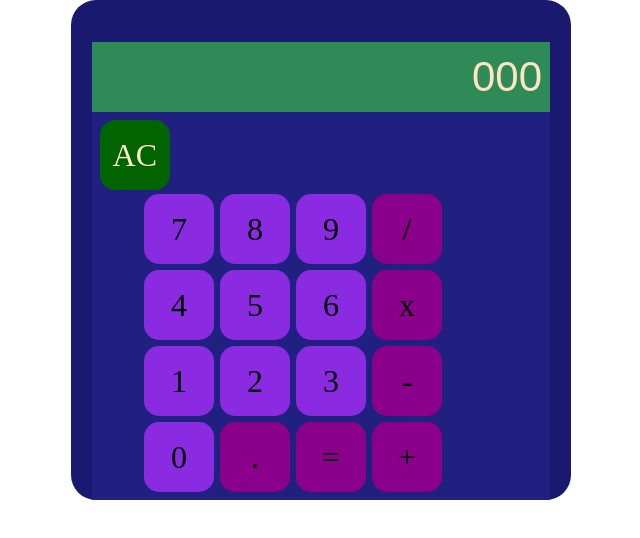
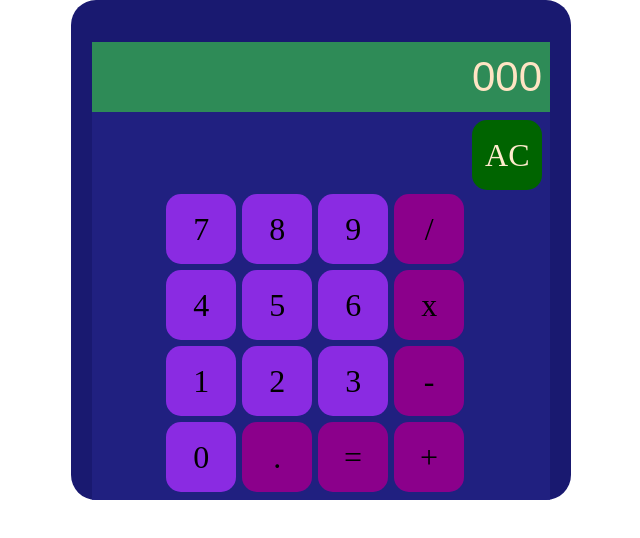
Before and after one commit to Gulcan00/calculator, a plain HTML site: page index.html in a window 1280 px wide. Shown: the whole page, without its empty margins (319-959 px from the left). Drawn offline with Linux system fonts and the light colour scheme; a web font is replaced by a local one.

Commit message:
Move ac btn to right side

```diff
--- a/styles.css
+++ b/styles.css
@@ -45,7 +45,7 @@ body {
     display: flex;
     flex-wrap: wrap;
     height: 70%;
-    max-width: 80%;
+    max-width: 70%;
     gap: 6px;
 }
 
@@ -78,5 +78,5 @@ body {
     background-color: darkgreen;
     color: blanchedalmond;
     margin-bottom: 4px;
-    margin-right: auto;
+    align-self: flex-end;
 }
```
